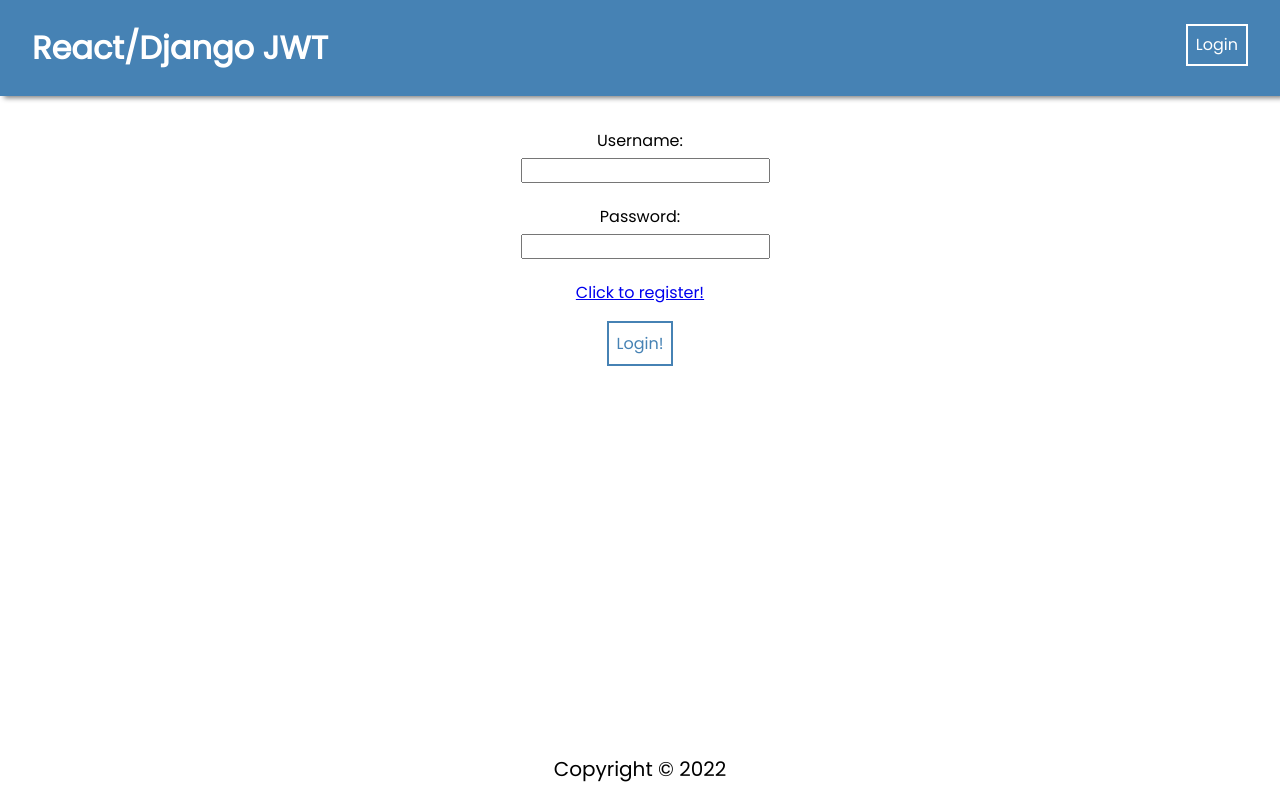
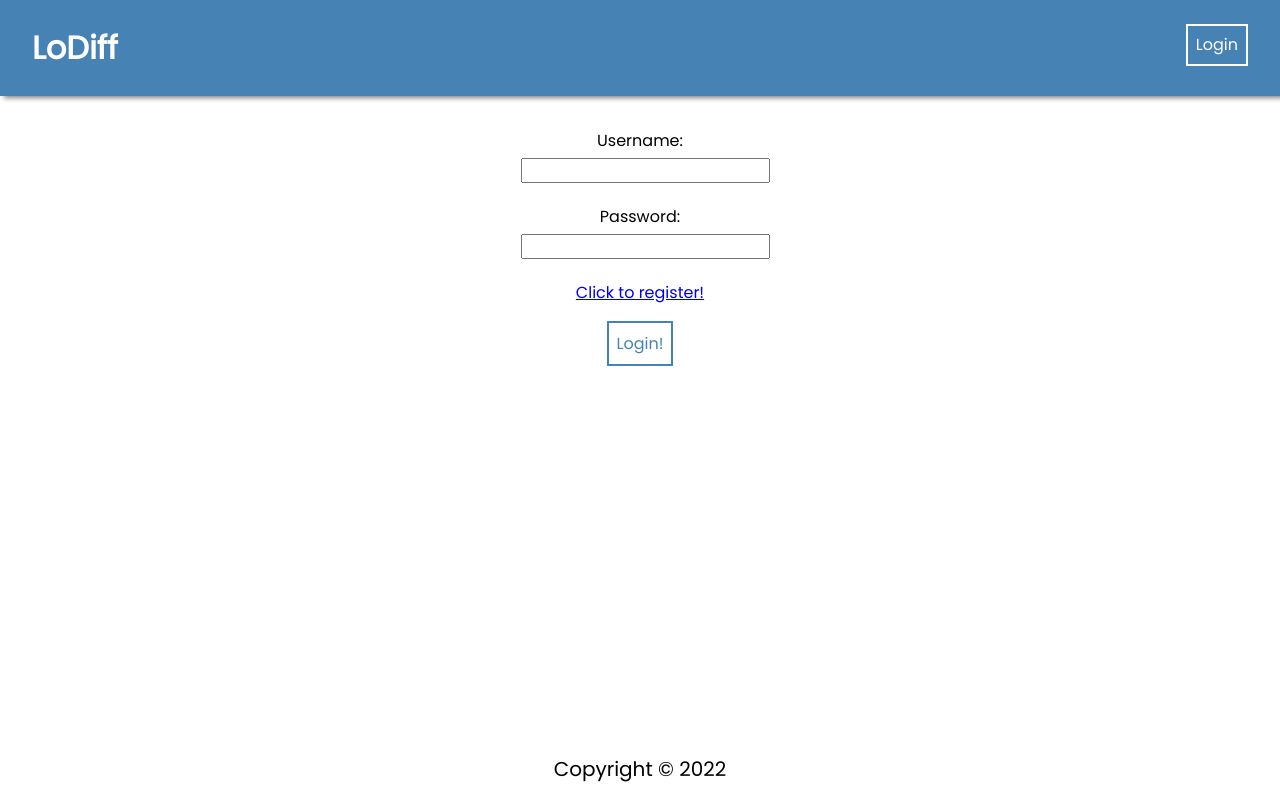
Before and after one commit to Jarr201/devCodeCamp-Capstone, a React (Create React App) app in the folder frontend/: page /login in a window 1280 px wide. Built offline with nearby package versions, Linux system fonts and the light colour scheme.

Commit message:
Began frontend work with touching up the navbar + creating folders for new components

```diff
--- a/frontend/src/components/NavBar/NavBar.jsx
+++ b/frontend/src/components/NavBar/NavBar.jsx
@@ -12,7 +12,7 @@
       <ul>
         <li className="brand">
           <Link to="/" style={{ textDecoration: "none", color: "white" }}>
-            <b>React/Django JWT</b>
+            <b>LoDiff</b>
           </Link>
         </li>
         <li>
```
